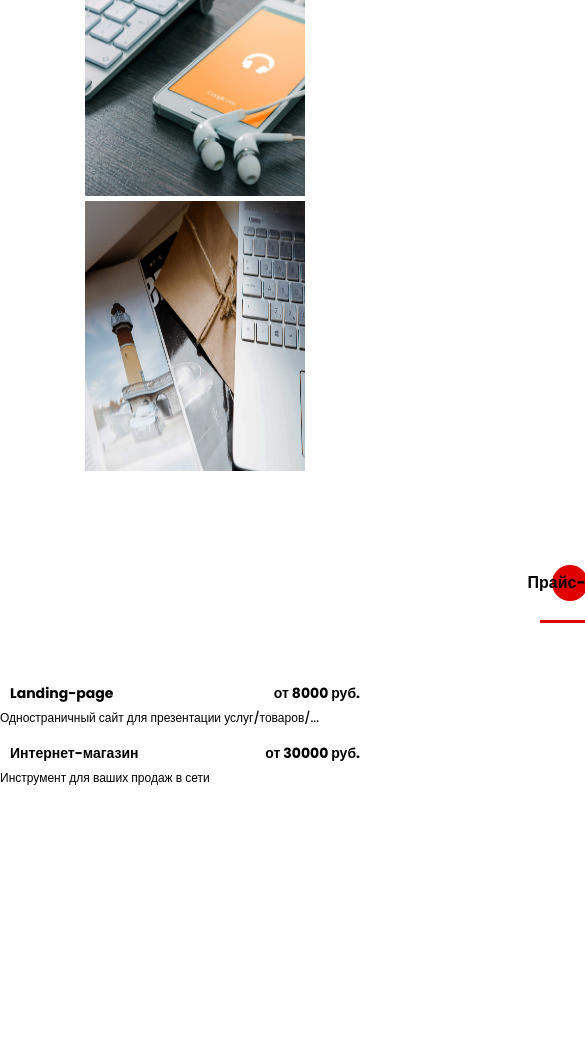
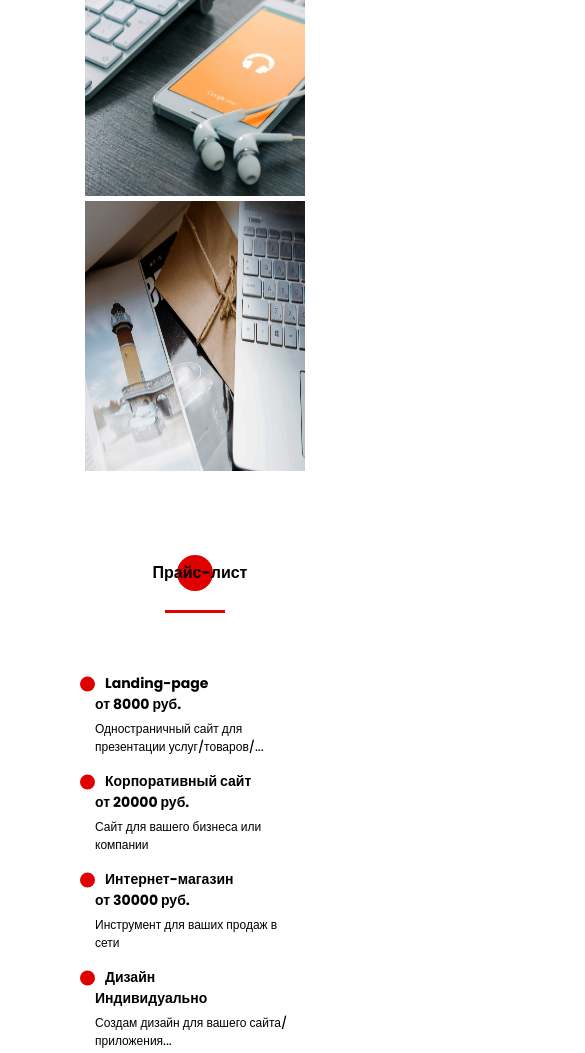
Before and after one commit to yuliiamurlina/portfolio, a website: page src/index.html in a window 390 px wide. Shown: the part 6962-8015 px from the top of the page, 585 px wide, since content can reach past the window. Before the commit the page ends 7833 px from the top, so only its background shows below. Drawn offline with nearby package versions, Linux system fonts and the light colour scheme; files that its build step writes are made by us from their sources; files whose address does not match are found by name.

Commit message:
adapted prices

```diff
--- a/src/sass/main/_media.sass
+++ b/src/sass/main/_media.sass
@@ -52,6 +52,10 @@
                 height: 100%
             &:hover
                 transform: none
+    .price
+        .container
+            width: 980px
+            padding: 50px
 
 @media ( max-width: 992px )
     .sidepanel
@@ -110,6 +114,11 @@
             grid-column: 2/3
         #mac
             grid-column: 2/3
+    .price
+        .container
+            width: 760px
+        &-wrapper
+            grid-template-columns: repeat(2, 300px)
 
 @media ( max-width: 768px )
     .menu
@@ -174,6 +183,13 @@
     .portfolio
         .container
             width: 560px
+    .price
+        .container
+            width: 560px
+        &-wrapper
+            grid-template-columns: repeat(1, 360px)
+            grid-template-rows: repeat(4, 45px)
+            padding-left: 40px
 
 @media ( max-width: 576px )
     .sidepanel
@@ -238,6 +254,7 @@
         .percent
             width: 300px
     .portfolio
+        padding-bottom: 0
         .container
             width: 300px
         &-wrapper
@@ -248,3 +265,13 @@
             grid-column: 1/2
         #mac
             grid-column: 1/2
+    .price
+        .container
+            width: 300px
+        &-wrapper
+            grid-template-columns: repeat(1, 200px)
+            grid-template-rows: repeat(4, 1fr)
+            padding-left: 0
+        .block
+            &__head
+                display: block
```
Also changed, not shown: dist/css/style.min.css.
